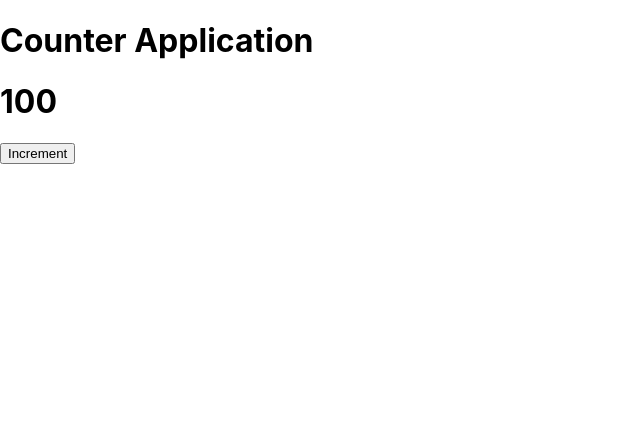
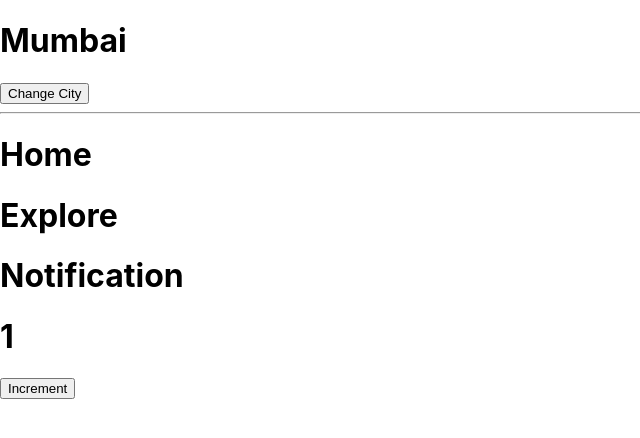
Before and after one commit to Ashutoshubale/my-appss, a React (Create React App) app: page / in a window 1280 px wide. Shown: the top 438 px of the page, without its empty margins (0-640 px from the left). Built offline with nearby package versions, Linux system fonts and the light colour scheme.

Commit message:
statefull members

```diff
--- a/src/App.js
+++ b/src/App.js
@@ -1,25 +1,45 @@
 import { useState } from "react";
-//statefull counter
+
+
+
 function App () {
-  //in counter 100 is stored and
+let str1 = "Home";
+let str2 = "Explore";
+let str3 = "Notification";
+//let counter = 1;
 
-  //  setCounter Increment the the 100 value to 101 102 and so onn
-  let [counter, setCounter] = useState(100 );
+let [counter,setCounter] = useState(1);
+
+//let city = "Mumbai"
+let [city, setCity] = useState("Mumbai");
+let ChangeCity = () => {
+  city = "Hello" + city;
+  setCity(city);
+};
+
+let increment = () => {
+  //logical part
+counter++;
 console.log(counter);
 
-let increment = () => {
-  counter = counter + 1;
+// DOM Update Part.
+setCounter(counter);
 
-  //RE-RENDER
-  setCounter(counter);
 };
 
-  return (
-    <div>
-      <h1>  Counter Application </h1>
-      <h1>{counter}</h1>
-      <input type="button" value = "Increment" onClick={increment}/>
-    </div>
-  );
+return (
+  <div>
+    <h1>{city}</h1>
+    <input type="button" value="Change City" onClick = {ChangeCity}/>
+
+    <hr/>
+    <h1>{str1}</h1>
+    <h1>{str2}</h1>
+    <h1>{str3}</h1>
+    <h1>{counter}</h1>
+    <input type = "button" value="Increment" onClick = {increment} />
+  </div>
+ );
 }
+
 export default App;
```
